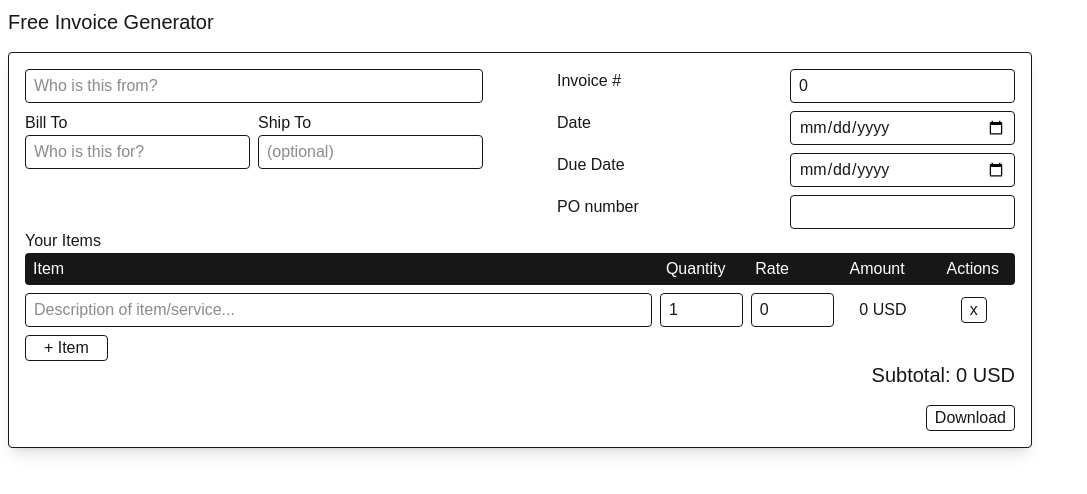
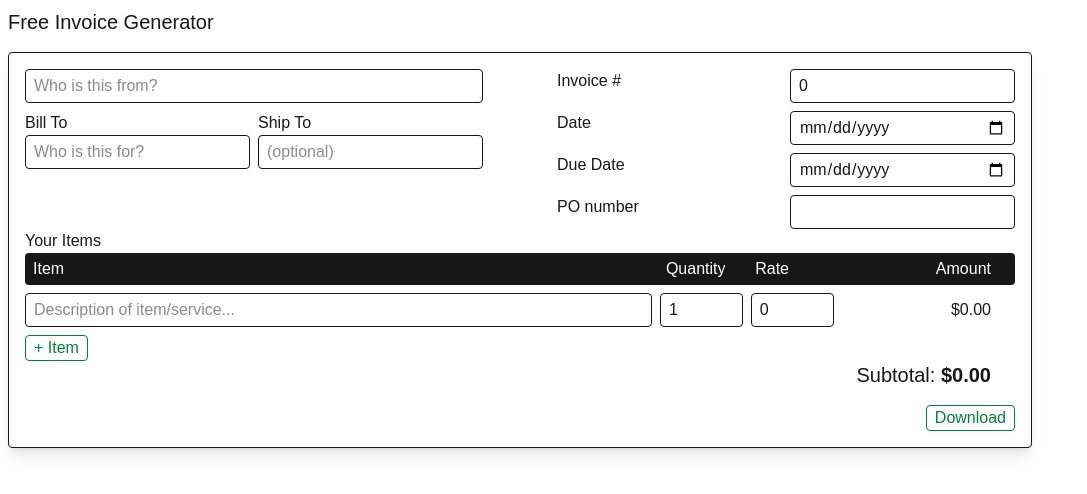
Before and after one commit to mihna123/invoice, a Next.js app: page / in a window 1280 px wide. Shown: the top 494 px of the page, without its empty margins (0-1087 px from the left). Built offline with nearby package versions, Linux system fonts and the light colour scheme.

Commit message:
Show currency correctly

```diff
--- a/src/components/invoice-generator.tsx
+++ b/src/components/invoice-generator.tsx
@@ -9,10 +9,9 @@ import {
   SubmitHandler,
 } from "react-hook-form";
 import { Input } from "./ui/input";
-import React, { useActionState } from "react";
+import React from "react";
 import { cn } from "@/utils/cn";
 import { Button } from "./ui/button";
-import { generateInvoiceAction } from "@/lib/actions";
 import { generateInvoice } from "@/lib/generate";
 
 const defaultItem = {
@@ -113,12 +112,11 @@ export const InvoiceGenerator = () => {
         <p className="col-span-7">Item</p>
         <p className="pl-2">Quantity</p>
         <p className="pl-2">Rate</p>
-        <p className="text-center">Amount</p>
-        <p className="pr-2 text-right">Actions</p>
+        <p className="col-span-2 pr-4 text-right">Amount</p>
       </div>
-      <section className="grid grid-cols-11 gap-2">
+      <section className="space-y-2">
         {fields.map((f, ind) => (
-          <React.Fragment key={f.id}>
+          <div key={f.id} className="group relative grid grid-cols-11 gap-2">
             <Input
               {...register(`line_items.${ind}.description`)}
               placeholder="Description of item/service..."
@@ -132,33 +130,50 @@ export const InvoiceGenerator = () => {
             <Input
               {...register(`line_items.${ind}.rate`, { valueAsNumber: true })}
             />
-            <p className="m-auto text-center">
-              {(lineItems[ind]?.rate ?? 0) * (lineItems[ind]?.quantity ?? 0)}{" "}
-              {currency}
+            <div className="relative col-span-2 my-auto flex justify-end pr-6 text-right">
+              <p>
+                {(
+                  (lineItems[ind]?.rate ?? 0) * (lineItems[ind]?.quantity ?? 0)
+                ).toLocaleString(undefined, { style: "currency", currency })}
               </p>
               <Button
                 type="button"
                 onClick={() => remove(ind)}
-              className="m-auto size-fit"
+                className={cn(
+                  "absolute -right-1 m-auto hidden size-fit",
+                  "border-none group-hover:block hover:text-gray-500",
+                )}
               >
-              x
+                X
               </Button>
-          </React.Fragment>
+            </div>
+          </div>
         ))}
-        <Button type="button" onClick={() => append(defaultItem)}>
+        <Button
+          type="button"
+          className="border-green-700 text-green-700 hover:bg-gray-100"
+          onClick={() => append(defaultItem)}
+        >
           + Item
         </Button>
       </section>
-      <section className="text-right text-xl">
+      <section className="pr-6 text-right text-xl">
         Subtotal:{" "}
-        {lineItems.reduce(
+        <b>
+          {lineItems
+            .reduce(
               (acc, cur) => acc + (cur.rate ?? 0) * (cur.quantity ?? 0),
               0,
-        )}{" "}
-        {currency}
+            )
+            .toLocaleString(undefined, { style: "currency", currency })}
+        </b>
       </section>
-      <section className="mt-4 flex flex-row-reverse">
-        <Button>Download</Button>
+      <section className={cn("mt-4 flex flex-row-reverse")}>
+        <Button
+          className={cn("border-green-700 text-green-700", "hover:bg-gray-100")}
+        >
+          Download
+        </Button>
       </section>
     </form>
   );
```
Lines whose indentation alone changed are shown as unchanged.
